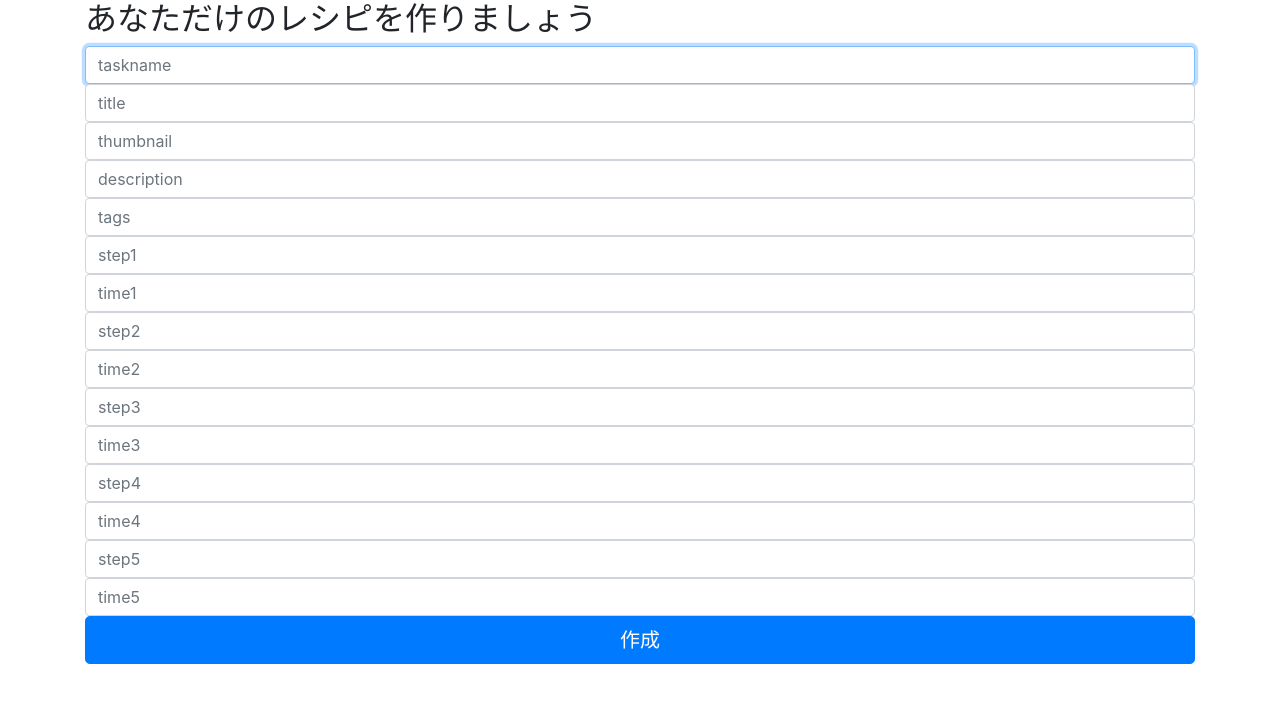
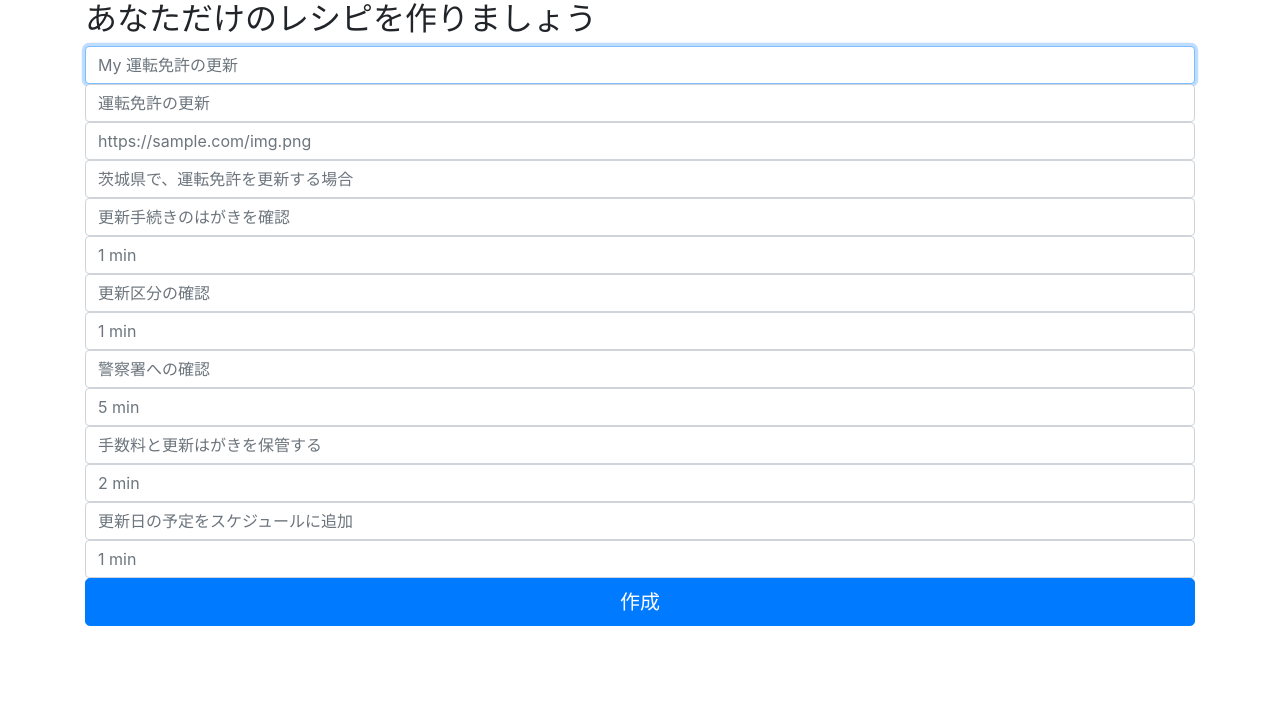
Before and after one commit to TeamSukkari/SukkariApp, a Flask app: template templates/create.html in a window 1280 px wide. Shown: the top 703 px of the page. Run offline with Flask 2, Linux system fonts and the light colour scheme; the template is opened without the code that fills it, so the values that code supplies are empty; parts of the project's set-up code (start-up, migrations or seed data) failed here and were passed over; some libraries are stand-ins or nearby versions.

Commit message:
update html & add finish page.

```diff
--- a/app.py
+++ b/app.py
@@ -5,7 +5,7 @@ import json
 from time import sleep
 import threading
 
-from flask import Flask, request, abort, render_template
+from flask import Flask, request, abort, render_template, response
 
 from linebot import (
     LineBotApi, WebhookHandler
@@ -68,6 +68,26 @@ def test():
     # jsondata = json.load(filedata)
     # line_bot_api.broadcast( FlexSendMessage (alt_text='Share recipe of daily life',contents=jsondata) )
     # line_bot_api.broadcast( TextSendMessage("test message") )
+
+    return 'OK'
+
+@app.route('/createtask')
+def createtask():
+    return render_template('create.html' , arg1=lib.INDEX_TITLE, arg2=lib.INDEX_BODY_H1)
+
+
+@app.route('/createfinish')
+def createfinish():
+    response.headers['Access-Control-Allow-Origin'] = '*'
+    return render_template('createfinish.html' , arg1=lib.INDEX_TITLE, arg2=lib.INDEX_BODY_H1)
+
+@app.route('/sharetask', methods=['POST'])
+def sharetask():
+    line_bot_api.broadcast( TextSendMessage("他のユーザーにより、タスクが作成されました") )
+
+    filedata = open('static/json/recipes.json','r', encoding="utf-8")
+    jsondata = json.load(filedata)
+    line_bot_api.broadcast( FlexSendMessage (alt_text='Share recipe of daily life',contents=jsondata) )
 
     return 'OK'
 
--- a/templates/create.html
+++ b/templates/create.html
@@ -20,39 +20,38 @@
             <h2 class="form-create-recipe">あなただけのレシピを作りましょう</h2>
 
             <label for="inputTaskname" class="sr-only">タスクの名前</label>
-            <input type="taskname" id="inputTaskname" class="form-control" placeholder="taskname" required=""
-                autofocus="">
+            <input type="taskname" id="inputTaskname" class="form-control" placeholder="My 運転免許の更新" autofocus="">
             <label for="inputTitle" class="sr-only">タイトル</label>
-            <input type="title" id="inputTitle" class="form-control" placeholder="title" required="" autofocus="">
+            <input type="title" id="inputTitle" class="form-control" placeholder="運転免許の更新" autofocus="">
             <label for="inputThumbnail" class="sr-only">サムネイル画像</label>
-            <input type="thumbnail" id="inputThumbnail" class="form-control" placeholder="thumbnail" required=""
-                autofocus="">
+            <input type="thumbnail" id="inputThumbnail" class="form-control" placeholder="https://sample.com/img.png" autofocus="">
             <label for="inputDescription" class="sr-only">説明</label>
-            <input type="description" id="inputDescription" class="form-control" placeholder="description" required=""
-                autofocus="">
+            <input type="description" id="inputDescription" class="form-control" placeholder="茨城県で、運転免許を更新する場合" autofocus="">
+            <!--
             <label for="inputTags" class="sr-only">タグ(カンマ区切りで複数設定できます)</label>
-            <input type="tags" id="inputTags" class="form-control" placeholder="tags" required="" autofocus="">
+            <input type="tags" id="inputTags" class="form-control" placeholder="" autofocus="">
+            -->
 
             <label for="inputStep1" class="sr-only">1つめの作業</label>
-            <input type="step1" id="inputStep1" class="form-control" placeholder="step1" required="" autofocus="">
+            <input type="step1" id="inputStep1" class="form-control" placeholder="更新手続きのはがきを確認" autofocus="">
             <label for="inputTime1" class="sr-only">かかる時間</label>
-            <input type="time1" id="inputTime1" class="form-control" placeholder="time1" required="" autofocus="">
+            <input type="time1" id="inputTime1" class="form-control" placeholder="1 min" autofocus="">
             <label for="inputStep" class="sr-only">2つめの作業</label>
-            <input type="step2" id="inputStep2" class="form-control" placeholder="step2" required="" autofocus="">
+            <input type="step2" id="inputStep2" class="form-control" placeholder="更新区分の確認" autofocus="">
             <label for="inputTime1" class="sr-only">かかる時間</label>
-            <input type="time2" id="inputTime2" class="form-control" placeholder="time2" required="" autofocus="">
+            <input type="time2" id="inputTime2" class="form-control" placeholder="1 min" autofocus="">
             <label for="inputStep" class="sr-only">3つめの作業</label>
-            <input type="step3" id="inputStep3" class="form-control" placeholder="step3" required="" autofocus="">
+            <input type="step3" id="inputStep3" class="form-control" placeholder="警察署への確認" autofocus="">
             <label for="inputTime1" class="sr-only">かかる時間</label>
-            <input type="time3" id="inputTime3" class="form-control" placeholder="time3" required="" autofocus="">
+            <input type="time3" id="inputTime3" class="form-control" placeholder="5 min" autofocus="">
             <label for="inputStep" class="sr-only">4つめの作業</label>
-            <input type="step4" id="inputStep4" class="form-control" placeholder="step4" required="" autofocus="">
+            <input type="step4" id="inputStep4" class="form-control" placeholder="手数料と更新はがきを保管する" autofocus="">
             <label for="inputTime1" class="sr-only">かかる時間</label>
-            <input type="time4" id="inputTime4" class="form-control" placeholder="time4" required="" autofocus="">
+            <input type="time4" id="inputTime4" class="form-control" placeholder="2 min" autofocus="">
             <label for="inputStep" class="sr-only">5つめの作業</label>
-            <input type="step5" id="inputStep5" class="form-control" placeholder="step5" required="" autofocus="">
+            <input type="step5" id="inputStep5" class="form-control" placeholder="更新日の予定をスケジュールに追加" autofocus="">
             <label for="inputTime1" class="sr-only">かかる時間</label>
-            <input type="time5" id="inputTime5" class="form-control" placeholder="time5" required="" autofocus="">
+            <input type="time5" id="inputTime5" class="form-control" placeholder="1 min" autofocus="">
             <!-- <label for="inputTotalTime" class="sr-only">累計所要時間</label> -->
             <!-- <input type="totalTime" id="inputTotalTime" class="form-control" placeholder="totalTime" required="" autofocus=""> -->
 
@@ -64,61 +63,7 @@
 
     <script type="text/javascript">
         function pressCreateRecipeButton() {
-
-            var tasknameValue = document.forms.formCreateRecipe.inputTaskname.value;
-            var titleValue = document.forms.formCreateRecipe.inputTitle.value;
-            var thumbnailValue = document.forms.formCreateRecipe.inputThumbnail.value;
-            var descriptionValue = document.forms.formCreateRecipe.inputDescription.value;
-            var tagsValue = document.forms.formCreateRecipe.inputTags.value;
-
-            var step1Value = document.forms.formCreateRecipe.inputStep1.value;
-            var time1Value = parseInt(document.forms.formCreateRecipe.inputTime1.value);
-            var step2Value = document.forms.formCreateRecipe.inputStep2.value;
-            var time2Value = parseInt(document.forms.formCreateRecipe.inputTime2.value);
-            var step3Value = document.forms.formCreateRecipe.inputStep3.value;
-            var time3Value = parseInt(document.forms.formCreateRecipe.inputTime3.value);
-            var step4Value = document.forms.formCreateRecipe.inputStep4.value;
-            var time4Value = parseInt(document.forms.formCreateRecipe.inputTime4.value);
-            var step5Value = document.forms.formCreateRecipe.inputStep5.value;
-            var time5Value = parseInt(document.forms.formCreateRecipe.inputTime5.value);
-            var totalTimeValue = time1Value + time2Value + time3Value + time4Value + time5Value;
-
-            if (tasknameValue != "" && titleValue != "" && thumbnailValue != "" && descriptionValue != "" && tagsValue != "" &&
-                step1Value != "" && time1Value != null && step2Value != "" && time2Value != null && step3Value != "" && time3Value != null &&
-                step4Value != "" && time4Value != null && step5Value != "" && time5Value != null) {
-                console.log("pressCreateRecipeButton() in if");
-                location.href = "./index.html";
-                return false;
-            } else {
-            	//No Action.
-            }
-        };
-    </script>
-
-    <script type="text/javascript">
-        function varChecker() {
-
-            var tasknameValue = document.forms.formCreateRecipe.inputTaskname.value;
-            var titleValue = document.forms.formCreateRecipe.inputTitle.value;
-            var thumbnailValue = document.forms.formCreateRecipe.inputThumbnail.value;
-            var descriptionValue = document.forms.formCreateRecipe.inputDescription.value;
-            var tagsValue = document.forms.formCreateRecipe.inputTags.value;
-
-            var step1Value = document.forms.formCreateRecipe.inputStep1.value;
-            var time1Value = parseInt(document.forms.formCreateRecipe.inputTime1.value);
-            var step2Value = document.forms.formCreateRecipe.inputStep2.value;
-            var time2Value = parseInt(document.forms.formCreateRecipe.inputTime2.value);
-            var step3Value = document.forms.formCreateRecipe.inputStep3.value;
-            var time3Value = parseInt(document.forms.formCreateRecipe.inputTime3.value);
-            var step4Value = document.forms.formCreateRecipe.inputStep4.value;
-            var time4Value = parseInt(document.forms.formCreateRecipe.inputTime4.value);
-            var step5Value = document.forms.formCreateRecipe.inputStep5.value;
-            var time5Value = parseInt(document.forms.formCreateRecipe.inputTime5.value);
-            var totalTimeValue = time1Value + time2Value + time3Value + time4Value + time5Value;
-
-            console.log(tasknameValue, titleValue, thumbnailValue)
-            console.log(totalTimeValue)
-
+            Location.href = "https://sukkari.herokuapp.com/createfinish"
         };
     </script>
 
```
Also changed, not shown: templates/createfinish.html (added, +65 -0 lines).
